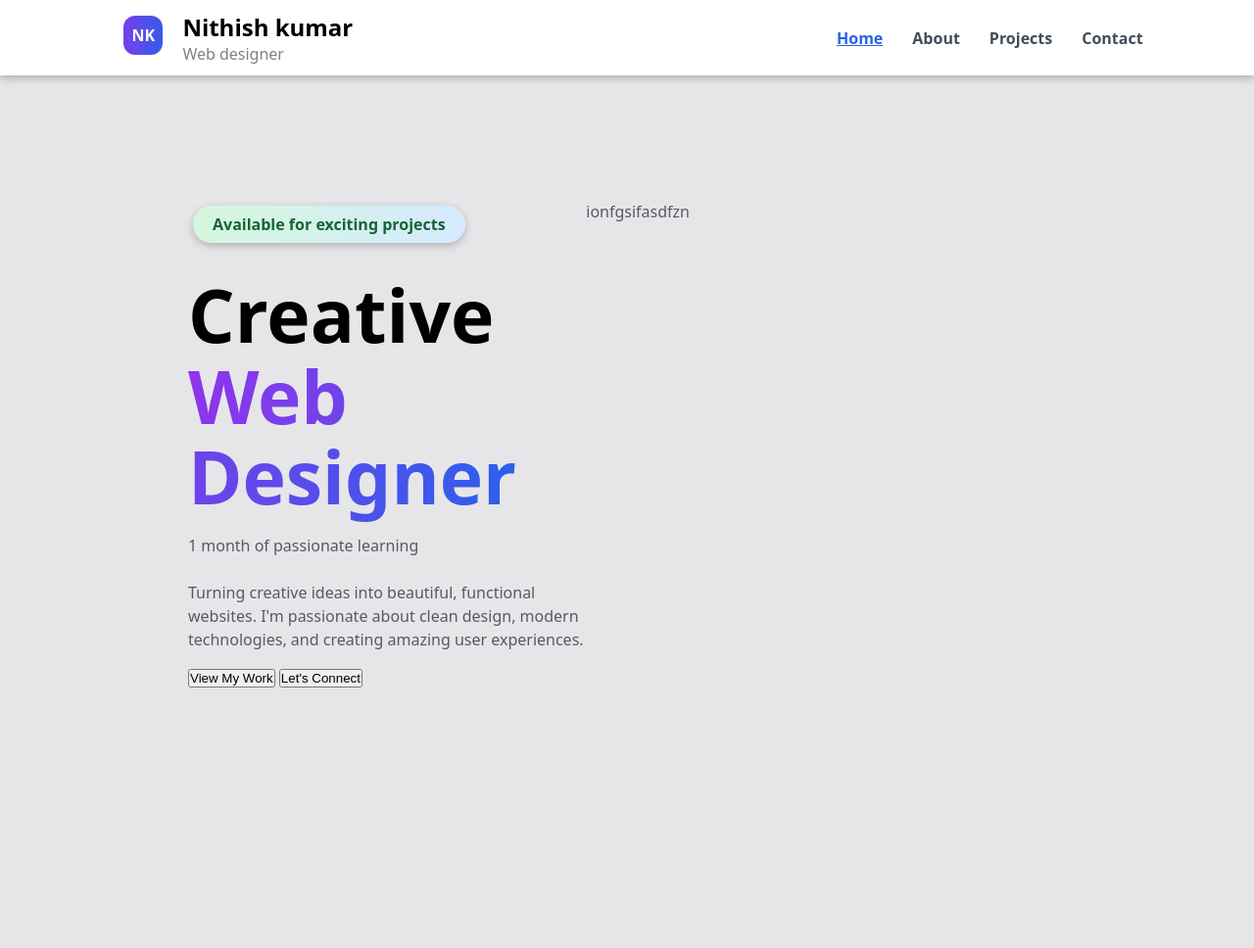
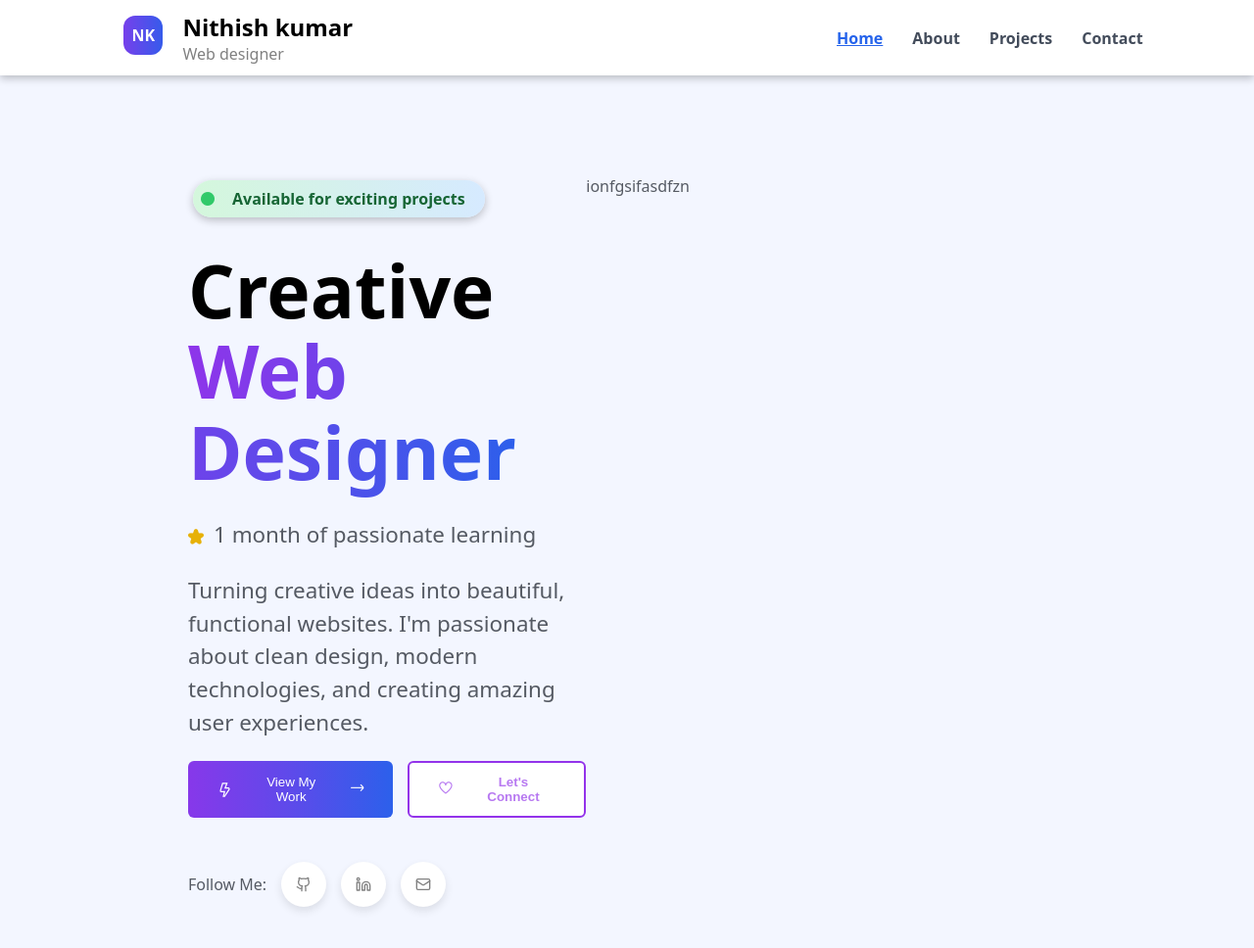
Before and after one commit to nithish2605/myportfolio, a plain HTML site: page home.html in a window 1280 px wide. Shown: the whole page at 98% size. Before the commit the page ends 830 px from the top, so only its background shows below. Drawn offline with nearby package versions, Linux system fonts and the light colour scheme.

Commit message:
completed the left container

```diff
--- a/home.css
+++ b/home.css
@@ -3,13 +3,16 @@
     padding: 0;
     box-sizing: border-box;
 }
+html{
+        font-family: ui-sans-serif, system-ui, sans-serif, "Apple Color Emoji", "Segoe UI Emoji", "Segoe UI Symbol", "Noto Color Emoji";
+}
 
 body {
-    background-color: #e6e6e9;
+    background-color: #f3f6ff;
     font-family: ui-sans-serif, system-ui, sans-serif, "Apple Color Emoji", "Segoe UI Emoji", "Segoe UI Symbol", "Noto Color Emoji";
     font-feature-settings: normal;
     font-variation-settings: normal;
-    position: relative;
+    /* position: relative; */
 }
 body p{
         color: #555a63;
@@ -104,7 +107,7 @@ body p{
 .big-box {
     display: flex;
     justify-content: center;
-    padding:10% 15%;
+    padding:8% 15%;
     max-width: 70%;
 }
 .left-box{
@@ -115,9 +118,16 @@ body p{
 .right-box{
 
 }
-
+.row1{
+ position: relative;
+}
+.row1 img{
+    position: absolute;
+    top:25%;
+    left:2%;
+}
 .online-status {
-    padding: 8px 20px;
+    padding: 8px 20px 8px 40px;
     margin: 5px;
     border-radius: 50px;
     background: linear-gradient(to right, #d4f7dc, #d6eaff);
@@ -127,7 +137,6 @@ body p{
     width: fit-content;
 }
 .online-status p{
-
     background-image: linear-gradient(to right,#dbf3f3,#dbf3f3,#dbf3f3);
     font-weight: 600;
 }
@@ -147,11 +156,81 @@ body p{
 }
 .content-1{
     padding: 3px 0 0 0;
+    margin-left: 10px;
+    font-size: 1.4rem;
 }
 .content-2{
     padding: 10px 0 0 0;
     line-height: 1.5;
+    font-size: 1.4rem;
 }
+
+/* home button style */
+.btns{
+    display: flex;
+    gap: 15px;
+    padding-top:2%;
+}
+.gradient-button{
+    display: inline-flex;
+    align-items: center;
+    padding: 14px 30px;
+    gap: 20px;
+    color: #ffffff;
+    background-image: linear-gradient(to right,#8738ea,#5e4aea,#2c60eb);
+    outline: none;
+    border: none;
+    border-radius: 6px;
+    font-weight: 500;
+    transition: all 0.3s;
+}
+.gradient-button:hover{
+     background-image: linear-gradient(to right,#7625ce,#4d38d3,#2849d7);
+     transform: scale(1.1);
+}
+.connect-button{
+    display: inline-flex;
+    align-items: center;
+    padding: 12px 30px;
+    border-radius: 6px;
+    gap: 20px;
+    outline: none;
+    border: 2px solid #9333ea;
+    background-color: #ffffff;
+    color: #b778f1;
+    font-weight:700;
+    transition: all 0.3s;
+}
+.connect-button:hover{
+    background-color: #9333ea;
+    color: white;
+}
+.social-icons{
+    display: flex;
+    align-items: center;
+    gap: 15px;
+    padding: 30px 0px 0px 0px;
+}
+.social-icons a{
+    display: flex;
+    justify-content: center;
+    align-items: center;
+    background-color:#ffffff;
+    padding: 15px;
+    border-radius: 100%;
+    box-shadow: 0 4px 8px rgba(0, 0, 0, 0.1);
+    text-decoration: none;
+    color: gray;
+    transition: all 0.3s;
+}
+
+.social-icons a:hover{
+    color:#9333ea ;
+    transform: scale(1.1);
+}
+
+
+
 .footer {
     height: 100%;
     text-align: center;
--- a/home.html
+++ b/home.html
@@ -1,9 +1,17 @@
 <!DOCTYPE html>
 <html lang="en">
+
 <head>
     <meta charset="UTF-8">
     <meta name="viewport" content="width=device-width, initial-scale=1.0">
     <title>Home</title>
+    <link rel='stylesheet'
+        href='https://cdn-uicons.flaticon.com/3.0.0/uicons-solid-rounded/css/uicons-solid-rounded.css'>
+    <link rel='stylesheet'
+        href='https://cdn-uicons.flaticon.com/3.0.0/uicons-solid-straight/css/uicons-solid-straight.css'>
+    <link rel='stylesheet'
+        href='https://cdn-uicons.flaticon.com/3.0.0/uicons-regular-straight/css/uicons-regular-straight.css'>
+    <link rel='stylesheet' href='https://cdn-uicons.flaticon.com/3.0.0/uicons-regular-rounded/css/uicons-regular-rounded.css'>
     <link rel="stylesheet" href="home.css">
 </head>
 
@@ -31,19 +39,45 @@
     <!-- Inside contents starts here -->
     <div class="big-box">
         <div class="left-box">
-            <div class="row1" >
-                  <p class="online-status">Available for exciting projects</p>
+            <div class="row1">
+                <img src="img/circle-small.png">
+                <p class="online-status">Available for exciting projects</p>
             </div>
             <div class="title">
                 <h1 class="title-child">Creative<br>
                     <span class="title-color">Web Designer</span>
                 </h1>
             </div>
-                <p class="content-1">1 month of passionate learning</p>
-                <p class="content-2">Turning creative ideas into beautiful, functional websites. I'm passionate about clean design, modern technologies, and creating amazing user experiences.</p>
+            <div class="star" style="display: flex;align-items:end;padding-top: 10px;">
+                <i class="fi fi-sr-star" style="color:#e7b108;"></i>
+                <p class="content-1">1 month of passionate learning </p>
+            </div>
+            <!-- <p class="content-1"><i class="fi fi-sr-star" style="color:#e7b108; padding-right: 6px ;"></i>1 month of passionate learning</p> -->
+            <p class="content-2">Turning creative ideas into beautiful, functional websites. I'm passionate about clean
+                design, modern technologies, and creating amazing user experiences.</p>
             <div class="btns">
-                <button>View My Work</button>
-                <button>Let's Connect</button>
+                <button class="gradient-button">
+                        <svg xmlns="http://www.w3.org/2000/svg" id="Layer_1" data-name="Layer 1" viewBox="0 0 24 24" width="15" height="15">
+                        <path fill="white" d="M12.566,24H8.719l2-8H6.586a2.561,2.561,0,0,1-2.451-3.3L7.976,0h9.467l-3,8h4.023a2.533,2.533,0,0,1,2.11,3.932Zm-1.285-2h.212l7.416-11.174A.532.532,0,0,0,18.466,10H11.557l3-8H9.46L6.049,13.276A.561.561,0,0,0,6.586,14h6.7Z"/>
+                        </svg>
+                        View My Work
+                        <span class="icon-right"><i class="fi fi-rr-arrow-right"></i></span>
+                </button>
+                <button class="connect-button">
+                    <i class="fi fi-rs-heart"></i>
+                    Let's Connect
+                </button>
+            </div>
+            <div class="social-icons">
+                     <p>Follow Me:</p>
+                     <a href="#">
+                        <svg xmlns="http://www.w3.org/2000/svg" width="16" height="16" viewBox="0 0 24 24" fill="none" stroke="currentColor" stroke-width="2" stroke-linecap="round" stroke-linejoin="round" class="lucide lucide-github h-5 w-5 text-gray-600 group-hover:text-purple-600" data-lov-id="src/pages/Index.tsx:87:20" data-lov-name="Github" data-component-path="src/pages/Index.tsx" data-component-line="87" data-component-file="Index.tsx" data-component-name="Github" data-component-content="%7B%22className%22%3A%22h-5%20w-5%20text-gray-600%20group-hover%3Atext-purple-600%22%7D"><path d="M15 22v-4a4.8 4.8 0 0 0-1-3.5c3 0 6-2 6-5.5.08-1.25-.27-2.48-1-3.5.28-1.15.28-2.35 0-3.5 0 0-1 0-3 1.5-2.64-.5-5.36-.5-8 0C6 2 5 2 5 2c-.3 1.15-.3 2.35 0 3.5A5.403 5.403 0 0 0 4 9c0 3.5 3 5.5 6 5.5-.39.49-.68 1.05-.85 1.65-.17.6-.22 1.23-.15 1.85v4"></path><path d="M9 18c-4.51 2-5-2-7-2"></path></svg></a>
+                      <a href="#">
+                        <svg xmlns="http://www.w3.org/2000/svg" width="16" height="16" viewBox="0 0 24 24" fill="none" stroke="currentColor" stroke-width="2" stroke-linecap="round" stroke-linejoin="round" class="lucide lucide-linkedin h-5 w-5 text-gray-600 group-hover:text-blue-600" data-lov-id="src/pages/Index.tsx:90:20" data-lov-name="Linkedin" data-component-path="src/pages/Index.tsx" data-component-line="90" data-component-file="Index.tsx" data-component-name="Linkedin" data-component-content="%7B%22className%22%3A%22h-5%20w-5%20text-gray-600%20group-hover%3Atext-blue-600%22%7D"><path d="M16 8a6 6 0 0 1 6 6v7h-4v-7a2 2 0 0 0-2-2 2 2 0 0 0-2 2v7h-4v-7a6 6 0 0 1 6-6z"></path><rect width="4" height="12" x="2" y="9"></rect><circle cx="4" cy="4" r="2"></circle></svg>
+                      </a>
+                      <a href="#">
+                        <svg xmlns="http://www.w3.org/2000/svg" width="16" height="16" viewBox="0 0 24 24" fill="none" stroke="currentColor" stroke-width="2" stroke-linecap="round" stroke-linejoin="round" class="lucide lucide-mail h-5 w-5 text-gray-600 group-hover:text-red-600" data-lov-id="src/pages/Index.tsx:93:20" data-lov-name="Mail" data-component-path="src/pages/Index.tsx" data-component-line="93" data-component-file="Index.tsx" data-component-name="Mail" data-component-content="%7B%22className%22%3A%22h-5%20w-5%20text-gray-600%20group-hover%3Atext-red-600%22%7D"><rect width="20" height="16" x="2" y="4" rx="2"></rect><path d="m22 7-8.97 5.7a1.94 1.94 0 0 1-2.06 0L2 7"></path></svg>
+                    </a>
             </div>
         </div>
         <div class="right-box">
```
Also changed, not shown: img/thunder.png (added).
